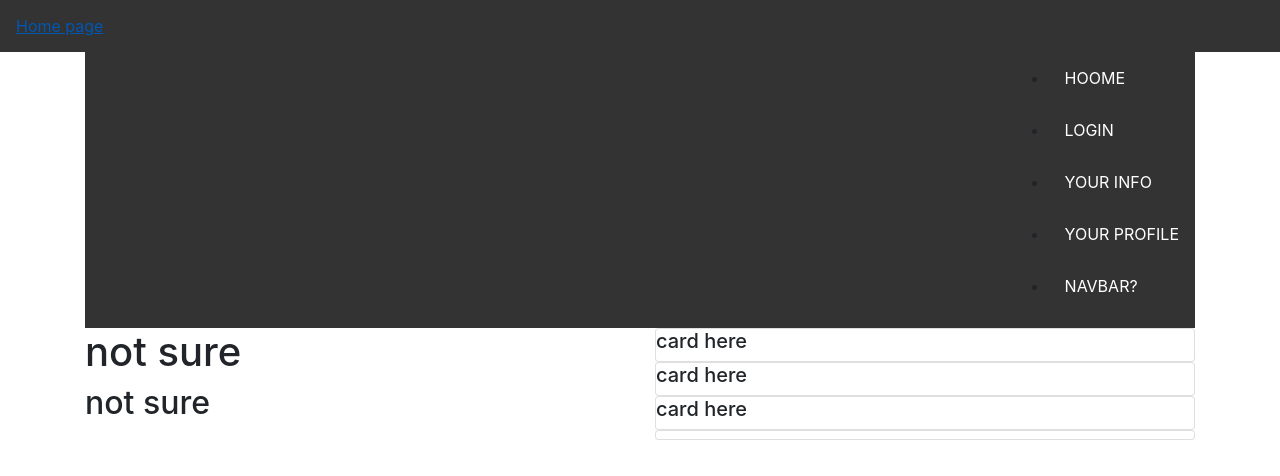
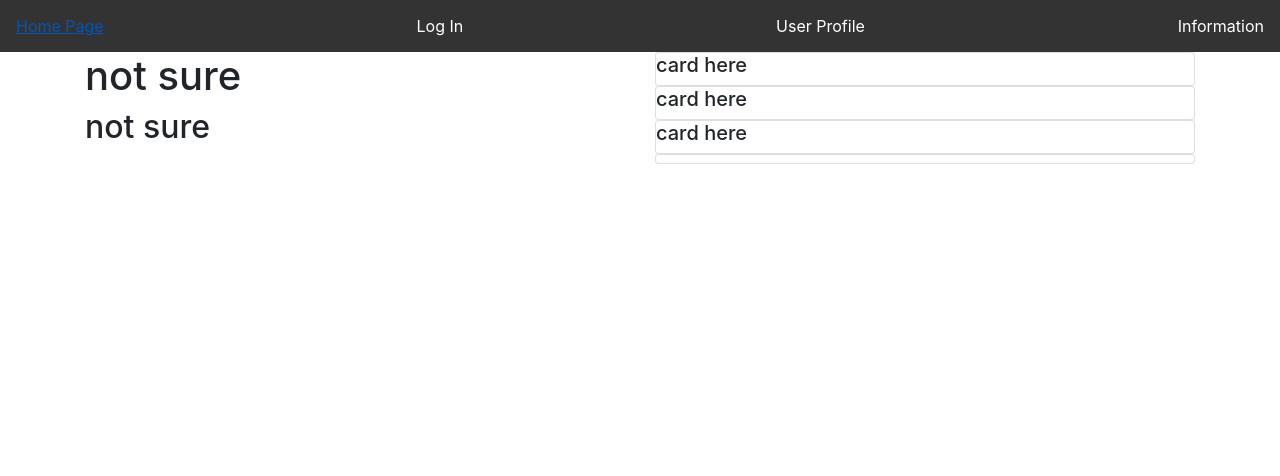
Before and after one commit to Jerrry-10/TTP-Capstone-Frontend, a React (Create React App) app: page / in a window 1280 px wide. Shown: the top 476 px of the page. Built offline with nearby package versions, Linux system fonts and the light colour scheme.

Commit message:
navbar for pages done - working on home.js now

```diff
--- a/src/components/home.js
+++ b/src/components/home.js
@@ -1,22 +1,11 @@
 import React from 'react'
-// comment
+import Navbar from './navbar'
+
 
 export default function Home() {
     return (
         <div class="container">
-         <div class ="navbar">
-            <img src="" class="logo"/>
-            <nav>
-                <ul>
-                    <li><a href = "home.js" >HOOME</a></li>
-                    <li><a href = "login.js" >LOGIN</a></li>
-                    <li><a href = "information.js" >YOUR INFO</a></li>
-                    <li><a href = "userprofile.js" >YOUR PROFILE</a></li>
-                    <li><a href = "navbar.js" >NAVBAR?</a></li>
-                </ul>
 
-            </nav>
-        </div>
 
         <div class="row">
             <div class="col">
--- a/src/components/navbar.js
+++ b/src/components/navbar.js
@@ -5,7 +5,12 @@
     return (
         <div>
             <ul className = 'navbar' id="Nav">
-                <li className = "NavText"><Link to = "/" className = "NavText">Home page</Link> </li>
+                <li className = "Home"><Link to = "/" className = "NavText">Home Page</Link> </li>
+                <li className = "Login"><Link to = "/login" className = "NavText">Log In</Link> </li>
+                <li className = "UserProfile"><Link to = "/userprofile" className = "NavText">User Profile</Link> </li>
+                <li className = "NavText"><Link to = "/information" className = "NavText">Information</Link> </li>
+                {/*
+                <li className = "NavText"><Link to = "/" className = "NavText">Home page</Link> </li> */}
 
             </ul>
         </div>
```
